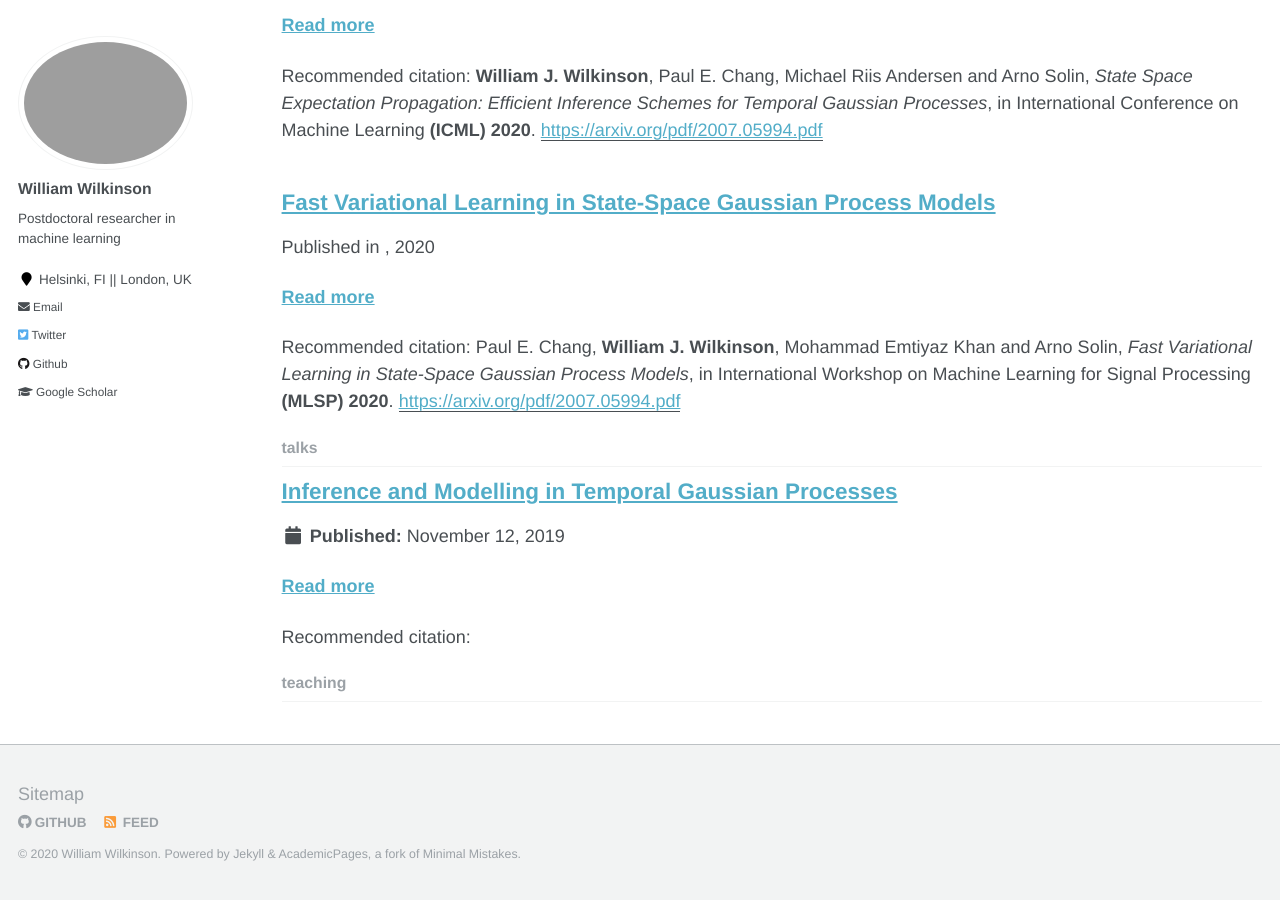
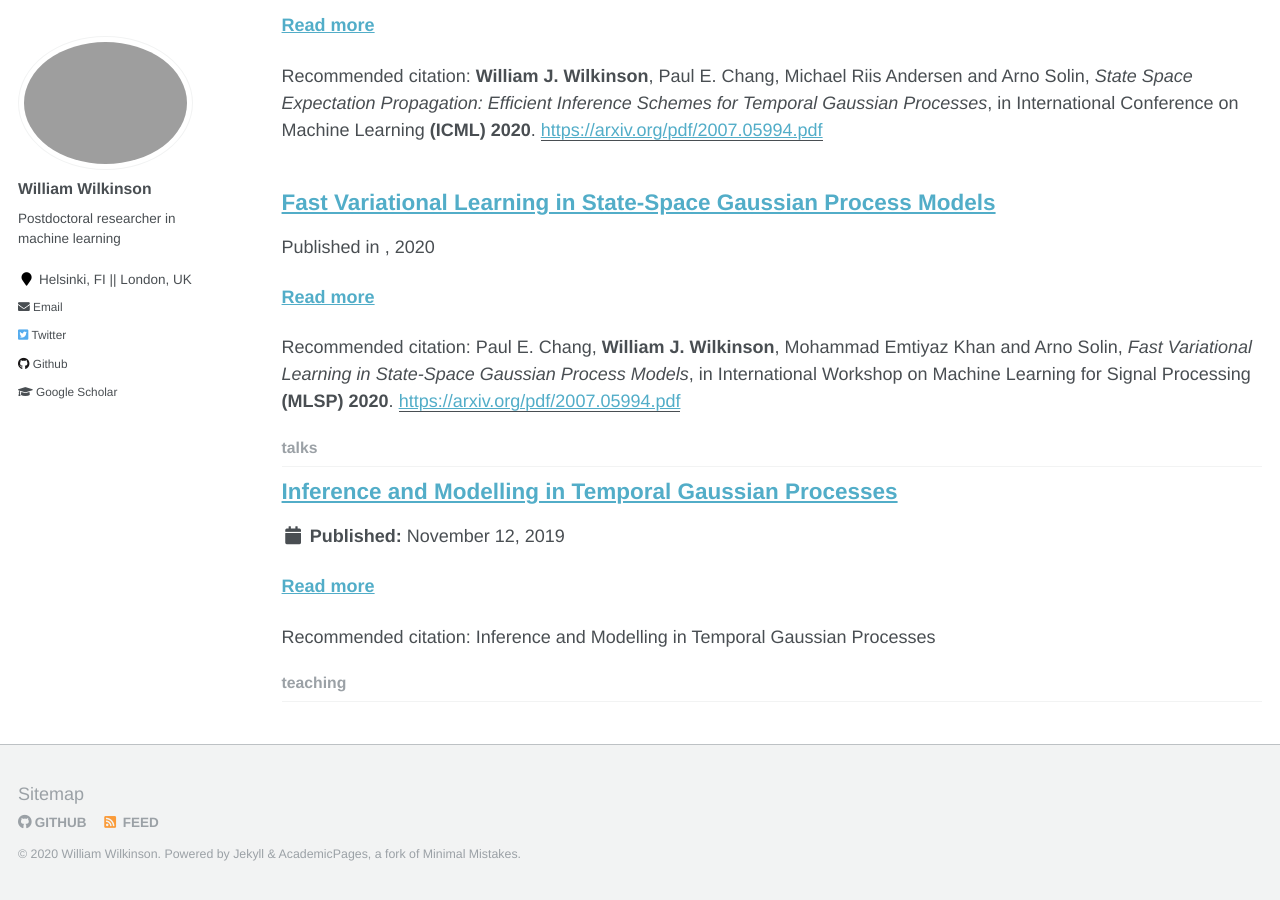
Before and after one commit to wil-j-wil/wil-j-wil2.github.io, a Jekyll site: the page built from _pages/collection-archive.html, in a window 1280 px wide and 900 px high, scrolled down 2270 px. Built offline with Jekyll 4.4.1, drawn with Linux system fonts in a browser that asks for light colours.

Commit message:
Update 2019-talk-1.md

```diff
--- a/_talks/2019-talk-1.md
+++ b/_talks/2019-talk-1.md
@@ -7,5 +7,5 @@ venue: "<a href=http://mlg.eng.cam.ac.uk/>Cambridge University Machine Learning
 date: 2019-11-12
 year: 2019
 location: "Cambridge University"
-citation: ''
+citation: 'Inference and Modelling in Temporal Gaussian Processes'
 ---
```
